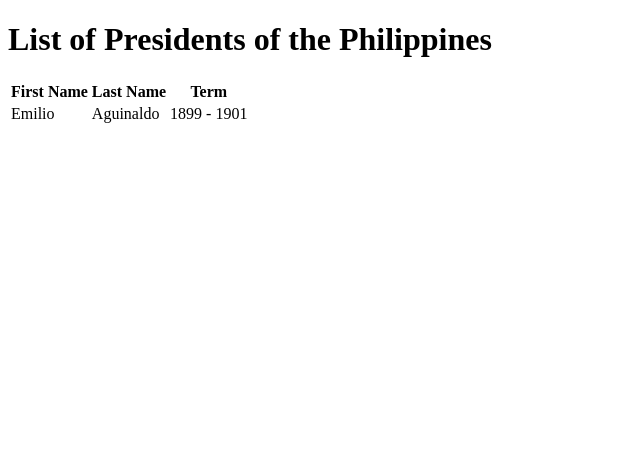
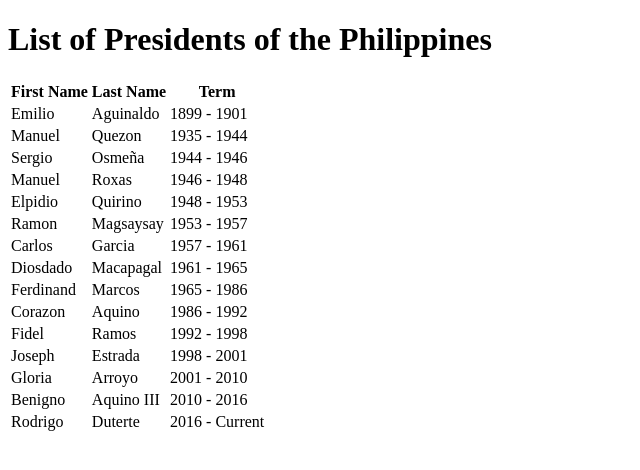
Before and after one commit to xafyre09/PhilippinePresidents, a plain HTML site: page index.html in a window 1280 px wide. Shown: the whole page, without its empty margins (0-640 px from the left). Drawn offline with Linux system fonts and the light colour scheme.

Commit message:
Complete data to 2019

```diff
--- a/index.html
+++ b/index.html
@@ -15,6 +15,77 @@
         <td>Emilio</td>
         <td>Aguinaldo</td>
         <td>1899 - 1901</td>
+      </tr>
+      <tr>
+        <td>Manuel</td>
+        <td>Quezon</td>
+        <td>1935 - 1944</td>
+      </tr>
+      <tr>
+        <td>Sergio</td>
+        <td>Osmeña</td>
+        <td>1944 - 1946</td>
+      </tr>
+      <tr>
+        <td>Manuel</td>
+        <td>Roxas</td>
+        <td>1946 - 1948</td>
+      </tr>
+      <tr>
+        <td>Elpidio</td>
+        <td>Quirino</td>
+        <td>1948 - 1953</td>
+      </tr>
+      <tr>
+        <td>Ramon</td>
+        <td>Magsaysay</td>
+        <td>1953 - 1957</td>
+      </tr>
+      <tr>
+        <td>Carlos</td>
+        <td>Garcia</td>
+        <td>1957 - 1961</td>
+      </tr>
+      <tr>
+        <td>Diosdado</td>
+        <td>Macapagal</td>
+        <td>1961 - 1965</td>
+      </tr>
+      <tr>
+        <td>Ferdinand</td>
+        <td>Marcos</td>
+        <td>1965 - 1986</td>
+      </tr>
+      <tr>
+        <td>Corazon</td>
+        <td>Aquino</td>
+        <td>1986 - 1992</td>
+      </tr>
+      <tr>
+        <td>Fidel</td>
+        <td>Ramos</td>
+        <td>1992 - 1998</td>
+      </tr>
+      <tr>
+        <td>Joseph</td>
+        <td>Estrada</td>
+        <td>1998 - 2001</td>
+      </tr>
+      <tr>
+        <td>Gloria</td>
+        <td>Arroyo</td>
+        <td>2001 - 2010</td>
+      </tr>
+      <tr>
+        <td>Benigno</td>
+        <td>Aquino III</td>
+        <td>2010 - 2016</td>
+      </tr>
+      <tr>
+        <td>Rodrigo</td>
+        <td>Duterte</td>
+        <td>2016 - Current</td>
+      </tr>
     </table>
   </body
 <html>
```
